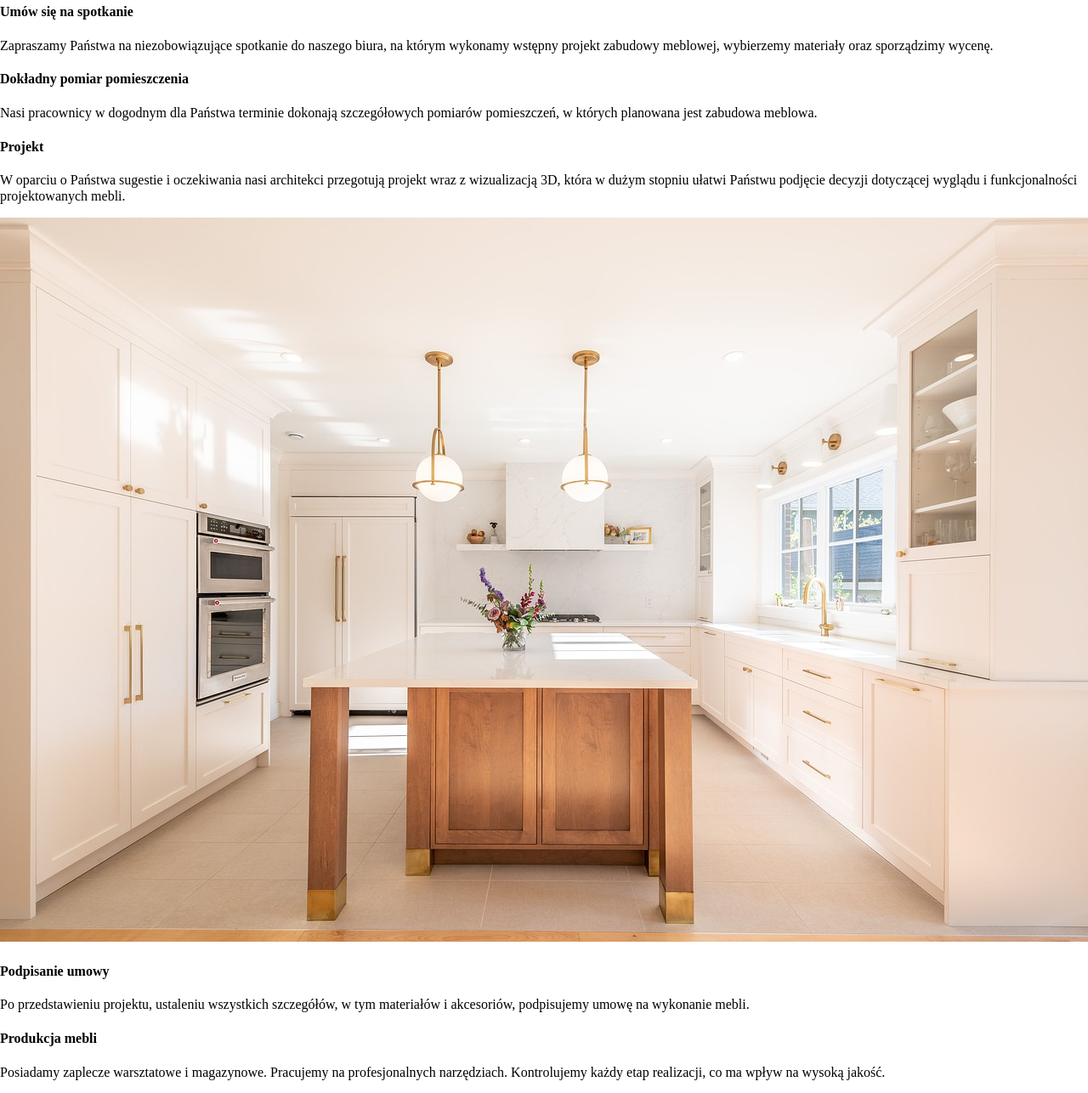
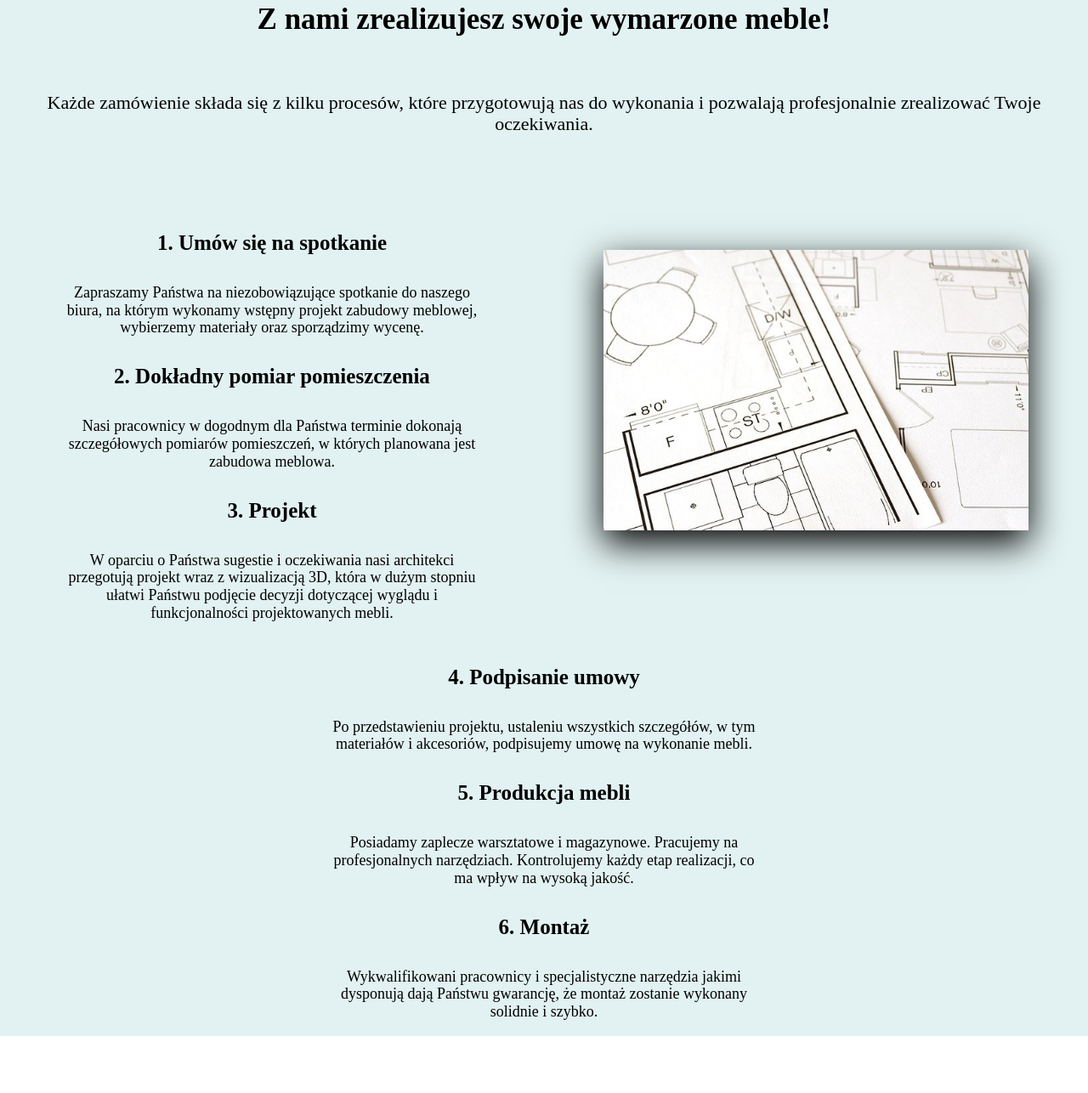
Before and after one commit to szramkalukasz/meble, a website built with webpack: page src/pages/index.html in a window 1280 px wide. Shown: the part 1511-2797 px from the top of the page at 85% size. After the commit the page ends 2730 px from the top, so only its background shows below. Built offline with nearby package versions, Linux system fonts and the light colour scheme; files whose address does not match are found by name.

Commit message:
In html I added sectionsrealization and processes and in scss I made files with these names

```diff
--- a/src/pages/index.html
+++ b/src/pages/index.html
@@ -37,7 +37,7 @@
     </header>
     <article class="article">
       <div class="plan">
-        <img class="plan__picture" src="../assets/img/floor-plan-gdc5080e63_640.jpg" alt="plan">
+        <img class="plan__picture" src="../assets/img/kitchen-g1cdf9ab01_1280.jpg" alt="kuchnia">
       </div>
       <div class="suggests">
         <h2 class="suggests__title">Dlaczego klienci wybierają nas</h2>
@@ -51,51 +51,59 @@
         </ul>
       </div>
     </article>
-    <section class="implementation">
-      <header>
-        <h3>Z nami zrealizujesz swoje wymarzone meble!</h3>
-        <p>Każde zamówienie składa się z kilku procesów, które przygotowują nas do wykonania i pozwalają profesjonalnie
-          zrealizować Twoje oczekiwania.</p>
-      </header>
-      <article>
-        <aside>
-          <div>
-            <h4>Umów się na spotkanie</h4>
-            <p>Zapraszamy Państwa na niezobowiązujące spotkanie do naszego biura, na którym wykonamy wstępny projekt
-              zabudowy meblowej, wybierzemy materiały oraz sporządzimy wycenę. </p>
+    <section class="realization">
+      <h3 class="realization__title">Z nami zrealizujesz swoje wymarzone meble!</h3>
+      <p class="realization__descripton">Każde zamówienie składa się z kilku procesów, które przygotowują nas do
+        wykonania i pozwalają profesjonalnie zrealizować Twoje oczekiwania.
+      </p>
+
+      <article class="flex">
+        <aside class="flex__item">
+          <div class="processes">
+            <h4 class="processes__title">1. Umów się na spotkanie</h4>
+            <p class="processes__descripton">Zapraszamy Państwa na niezobowiązujące spotkanie do naszego biura, na
+              którym
+              wykonamy wstępny projekt zabudowy meblowej, wybierzemy materiały oraz sporządzimy wycenę.
+            </p>
           </div>
-          <div>
-            <h4>Dokładny pomiar pomieszczenia</h4>
-            <p>Nasi pracownicy w dogodnym dla Państwa terminie dokonają szczegółowych pomiarów pomieszczeń, w których
-              planowana jest zabudowa meblowa.</p>
+          <div class="processes">
+            <h4 class="processes__title">2. Dokładny pomiar pomieszczenia</h4>
+            <p class="processes__descripton">Nasi pracownicy w dogodnym dla Państwa terminie dokonają szczegółowych
+              pomiarów pomieszczeń, w których planowana jest zabudowa meblowa.
+            </p>
           </div>
-          <div>
-            <h4>Projekt</h4>
-            <p>W oparciu o Państwa sugestie i oczekiwania nasi architekci przegotują projekt wraz z wizualizacją 3D,
-              która w dużym stopniu ułatwi Państwu podjęcie decyzji dotyczącej wyglądu i funkcjonalności projektowanych
-              mebli.</p>
+          <div class="processes">
+            <h4 class="processes__title">3. Projekt</h4>
+            <p class="processes__descripton"> W oparciu o Państwa sugestie i oczekiwania nasi architekci przegotują
+              projekt
+              wraz z wizualizacją 3D, która w dużym stopniu ułatwi Państwu podjęcie decyzji dotyczącej wyglądu i
+              funkcjonalności projektowanych mebli.
+            </p>
           </div>
         </aside>
-        <aside>
-          <div>
-            <img src="../assets/img/kitchen-g1cdf9ab01_1280.jpg" alt="kuchnia">
+        <aside class="flex__item">
+          <div class="composition">
+            <img class="composition__photo" src="../assets/img/floor-plan-gdc5080e63_640.jpg" alt="plan">
           </div>
         </aside>
-        <aside>
-          <div>
-            <h4>Podpisanie umowy</h4>
-            <p>Po przedstawieniu projektu, ustaleniu wszystkich szczegółów, w tym materiałów i akcesoriów, podpisujemy
-              umowę na wykonanie mebli.</p>
+        <aside class="flex__item">
+          <div class="processes">
+            <h4 class="processes__title">4. Podpisanie umowy</h4>
+            <p class="processes__descripton">Po przedstawieniu projektu, ustaleniu wszystkich szczegółów, w tym
+              materiałów i akcesoriów, podpisujemy umowę na wykonanie mebli.
+            </p>
           </div>
-          <div>
-            <h4>Produkcja mebli</h4>
-            <p>Posiadamy zaplecze warsztatowe i magazynowe. Pracujemy na profesjonalnych narzędziach. Kontrolujemy każdy
-              etap realizacji, co ma wpływ na wysoką jakość.</p>
+          <div class="processes">
+            <h4 class="processes__title">5. Produkcja mebli</h4>
+            <p class="processes__descripton">Posiadamy zaplecze warsztatowe i magazynowe. Pracujemy na profesjonalnych
+              narzędziach. Kontrolujemy każdy etap realizacji, co ma wpływ na wysoką jakość.
+            </p>
           </div>
-          <div>
-            <h4>Montaż</h4>
-            <p>Wykwalifikowani pracownicy i specjalistyczne narzędzia jakimi dysponują dają Państwu gwarancję, że montaż
-              zostanie wykonany solidnie i szybko.</p>
+          <div class="processes">
+            <h4 class="processes__title">6. Montaż</h4>
+            <p class="processes__descripton">Wykwalifikowani pracownicy i specjalistyczne narzędzia jakimi dysponują
+              dają Państwu gwarancję, że montaż zostanie wykonany solidnie i szybko.
+            </p>
           </div>
         </aside>
       </article>
--- a/src/scss/main.scss
+++ b/src/scss/main.scss
@@ -5,12 +5,6 @@
 @import "modules/header.scss";
 @import "modules/dots.scss";
 @import "modules/article.scss";
-
-// body {
-//   background: $wtf;
-//   color: #fff;
-//   display: flex;
-//   align-items: center;
-//   justify-content: center;
-//   min-height: 100vh;
-// }
+@import "modules/flex.scss";
+@import "modules/realization.scss";
+@import "modules/processes.scss"
--- a/src/scss/modules/article.scss
+++ b/src/scss/modules/article.scss
@@ -7,9 +7,10 @@
 
 .plan {
     padding-top: 120px;
-    margin-left: 120px;
+    margin-left: 180px;
 
     &__picture {
+        width: 80%;
         box-shadow: 0 15px 40px;
         margin-bottom: 70px;
     }
@@ -17,20 +18,21 @@
 
 .suggests {
     width: 900px;
+    padding-right: 50px;
 
     &__title {
         font-size: 40px;
         text-align: center;
-        padding-top: 115px;
+        padding-top: 145px;
     }
 
     &__list {
-        padding-top: 5px;
+        padding-top: 15px;
     }
 
     &__list--item {
         margin-top: 12px;
-        margin-left: 50px;
+        margin-left: 20px;
         font-size: 25px;
     }
 
--- /dev/null
+++ b/src/scss/modules/flex.scss
@@ -0,0 +1,9 @@
+.flex {
+    display: flex;
+    flex-wrap: wrap;
+    justify-content: space-around;
+
+    &__item {
+        max-width: 500px;
+    }
+}
--- /dev/null
+++ b/src/scss/modules/processes.scss
@@ -0,0 +1,12 @@
+.processes {
+    text-align: center;
+
+    &__title {
+        font-size: 25px;
+    }
+
+    &__descripton {
+        font-size: 18px;
+    }
+
+}
--- /dev/null
+++ b/src/scss/modules/realization.scss
@@ -0,0 +1,26 @@
+.realization {
+    padding-top: 100px;
+    background-color: rgb(226, 241, 241);
+
+    &__title {
+        text-align: center;
+        padding-bottom: 30px;
+        font-size: 35px;
+    }
+
+    &__descripton {
+        text-align: center;
+        margin-bottom: 80px;
+        font-size: 22px;
+    }
+}
+
+.composition {
+
+
+    &__photo {
+        margin-top: 55px;
+        width: 100%;
+        box-shadow: 0 15px 40px;
+    }
+}
```
